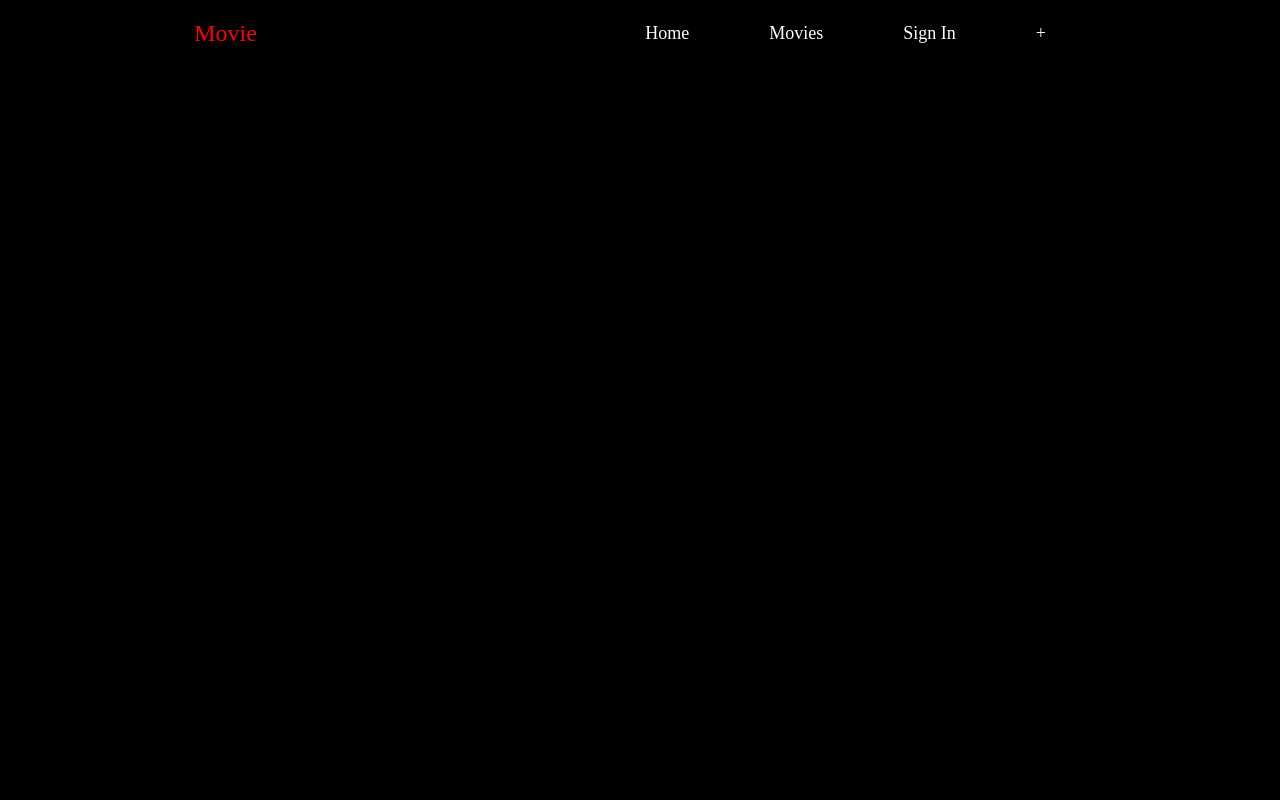
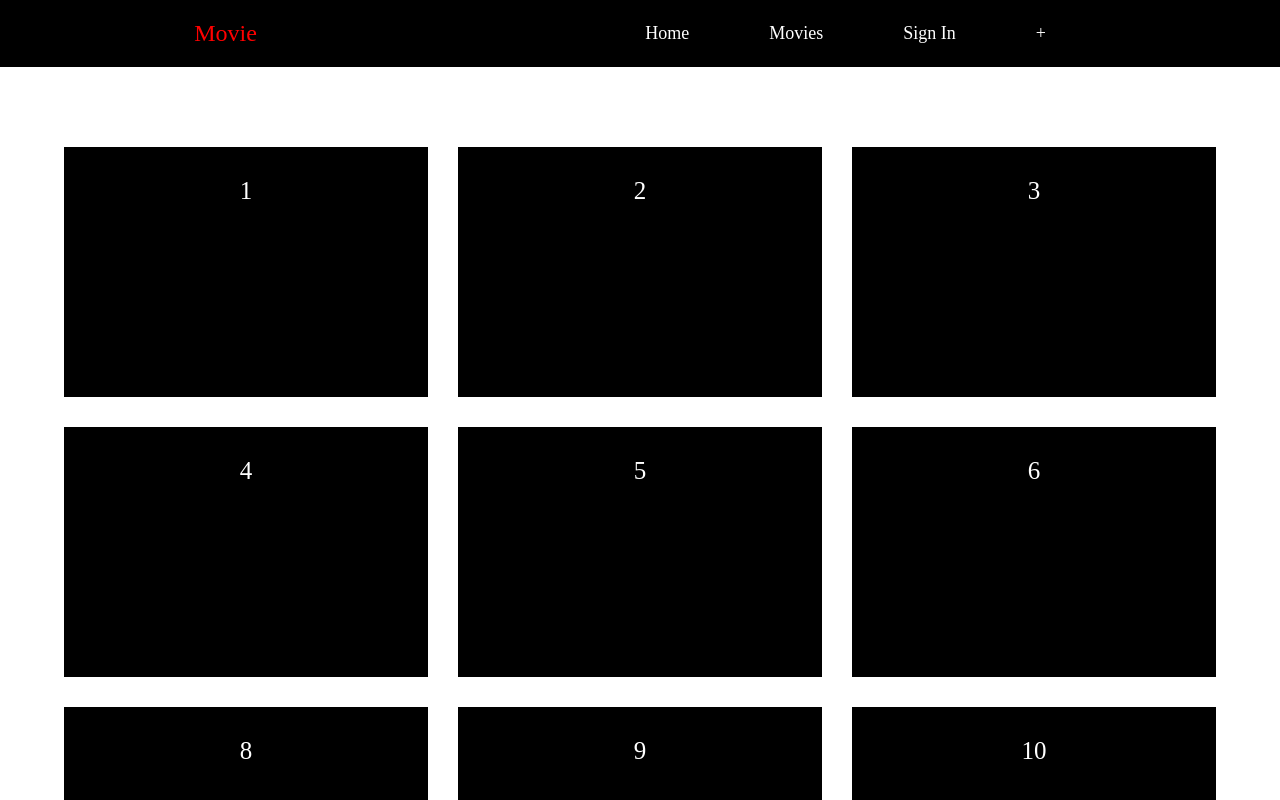
Before and after one commit to ElyasShamal/movie-website, a React (Create React App) app in the folder movies/: page /Movies in a window 1280 px wide. Shown: the top 800 px of the page. Built offline with nearby package versions, Linux system fonts and the light colour scheme.

Commit message:
finish fornt end

```diff
--- a/movies/src/App.css
+++ b/movies/src/App.css
@@ -4,7 +4,7 @@
   box-sizing: border-box;
 }
 body {
-  background-color: black;
+  background-color: white;
   overflow-x: hidden;
   scroll-behavior: smooth;
 }
@@ -92,6 +92,7 @@ body {
   text-align: center;
 }
 
+/* home section */
 .main-container {
   background-image: url("https://images.unsplash.com/photo-1478720568477-152d9b164e26?ixlib=rb-4.0.3&ixid=M3wxMjA3fDB8MHxwaG90by1wYWdlfHx8fGVufDB8fHx8fA%3D%3D&auto=format&fit=crop&w=2070&q=80");
   background-position: center center;
@@ -100,7 +101,7 @@ body {
   height: 90vh;
 }
 
-/* section one  */
+/* sections  */
 .home-section {
   position: relative;
   width: 100%;
@@ -196,6 +197,32 @@ footer a {
   margin: 0px 20px;
 }
 
+/* movies section */
+
+.movies-container {
+  width: 100vw;
+  margin-top: 5rem;
+}
+
+.avaliable-movies {
+  display: grid;
+  grid-template-columns: repeat(auto-fill, minmax(300px, 1fr));
+  grid-gap: 30px;
+  margin: 4rem;
+}
+
+.avaliable-movies div {
+  background-color: black;
+  width: 100%;
+  height: 250px;
+  color: white;
+  text-align: center;
+  padding-top: 30px;
+  font-size: 25px;
+}
+
+/* end of movie section */
+
 @media screen and (max-width: 1120px) {
   .section-two {
     display: flex;
--- a/movies/src/components/Movies/Movie.js
+++ b/movies/src/components/Movies/Movie.js
@@ -1,7 +1,21 @@
 import React from "react";
 
 function Movie() {
-  return <h1>Movie data</h1>;
+  return (
+    <section className="movies-container">
+      <div className="avaliable-movies">
+        <div>1</div>
+        <div>2</div>
+        <div>3</div>
+        <div>4</div>
+        <div>5</div>
+        <div>6</div>
+        <div>8</div>
+        <div>9</div>
+        <div>10</div>
+      </div>
+    </section>
+  );
 }
 
 export default Movie;
```
